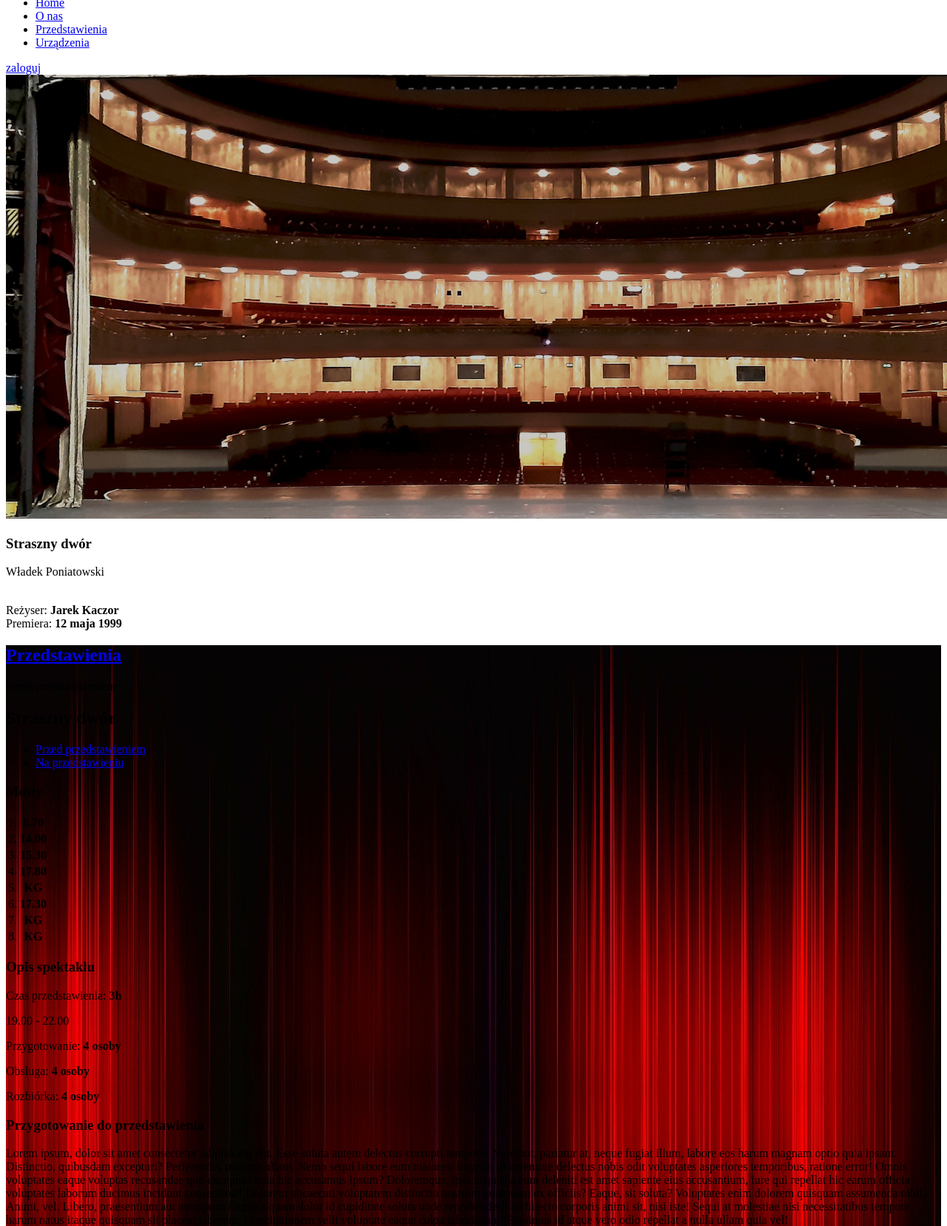
After one commit to dpetasz/napedowcy-tw.wordpress, a PHP site: page /themes/napedowcy-tw/performance.html in a window 1280 px wide; the page is wider, and only the part inside the window is pictured. The commit adds this page. Shown: the part 333-1990 px from the top of that part at 74% size. Run offline with PHP 8.4, Linux system fonts and the light colour scheme; grey boxes are pictures that could not be loaded.

Commit message:
completed the implementation of the banner

```diff
--- a/mu-plugins/napedowcy-post-types.php
+++ b/mu-plugins/napedowcy-post-types.php
@@ -22,7 +22,8 @@ function napedowcy_post_types(){
             'edit_item' => 'Edytuj przedstawienie',
             'all_items' => 'Wszystkie przedstawienia',
             'singular_name' => 'Przedstawienie',
-        ),'taxonomies'  => array( 'category' ),
+        ),
+        'taxonomies'  => array( 'category' ),
         'menu_icon' => 'dashicons-format-audio'
     ) );
     register_post_type( 'slider', array(
--- /dev/null
+++ b/themes/napedowcy-tw/performance.html
@@ -0,0 +1,228 @@
+<!DOCTYPE html>
+<html lang="pl">
+  <head>
+    <meta charset="UTF-8" />
+    <meta name="viewport" content="width=device-width, initial-scale=1.0" />
+    <title>napedowcy-tw</title>
+    <link
+      href="https://fonts.googleapis.com/css2?family=Open+Sans:wght@300;400;600;700&family=Roboto:wght@100;300;400;500;700&display=swap"
+      rel="stylesheet"
+    />
+  </head>
+
+  <body>
+    <div class="site-header">
+      <div class="site-header__main-content wrapper">
+        <div class="site-header__logo">
+          <img src="assets/images/icons/Logo-Nap.svg" />
+        </div>
+        <div class="site-header__menu-icon">
+          <div class="site-header__menu-icon__middle"></div>
+        </div>
+        <div class="site-header__menu-content">
+          <div class="primary-nav">
+            <ul>
+              <li><a href="index.html" class="primary-nav--orange">Home</a></li>
+              <li>
+                <a href="aboutUs.html" class="primary-nav--white">O nas</a>
+              </li>
+              <li>
+                <a href="performances.html" class="primary-nav--white"
+                  >Przedstawienia</a
+                >
+              </li>
+              <li>
+                <a href="#equipment" class="primary-nav--white">Urządzenia</a>
+              </li>
+            </ul>
+          </div>
+          <div class="site-header__btn-container">
+            <a href="#" class="btn btn--small">zaloguj</a>
+          </div>
+        </div>
+      </div>
+    </div>
+
+    <div class="page-baner">
+      <picture>
+        <source
+          srcset="assets/images/stage--high-1920-500.jpg"
+          media="(min-width: 1981px)"
+        />
+        <source
+          srcset="assets/images/stage--large-1920-500.jpg"
+          media="(min-width: 1441px)"
+        />
+        <source
+          srcset="assets/images/stage--medium-1450-600.jpg"
+          media="(min-width: 990px)"
+        />
+        <source
+          srcset="assets/images/stage--small-980-500.jpg"
+          media="(min-width: 640px)"
+        />
+        <img
+          src="assets/images/stage--smaller-650-400.jpg"
+          alt="welcome"
+          class="page-baner__image"
+        />
+      </picture>
+      <div class="page-baner__text-content">
+        <div class="wrapper">
+          <div class="wrapper__text-content">
+            <h3 class="page-baner__title page-baner__title-subpage">
+              Straszny dwór
+            </h3>
+            <p class="page-baner__subtitle-subpage page-baner-subpage">
+              Władek Poniatowski
+            </p>
+            <p class="page-baner__description-performance page-baner-subpage">
+              <strong></strong> <br />
+              Reżyser: <strong>Jarek Kaczor</strong> <br />
+              Premiera: <strong>12 maja 1999</strong>
+            </p>
+          </div>
+        </div>
+      </div>
+    </div>
+
+    <div
+      class="site-performance"
+      style="background-image: url(assets/images/kurtyna--small.jpg);"
+    >
+      <div class="site-performance__container wrapper">
+        <div class="site-performance__main-content">
+          <div class="site-performance__top-content">
+            <h2>
+              <a href="performances.html">Przedstawienia</a>
+            </h2>
+            <p>Przed przedstawieniem</p>
+          </div>
+          <div class="site-performance__links-content">
+            <div class="page-links">
+              <h2>
+                Straszny dwór
+              </h2>
+              <ul>
+                <li class="">
+                  <a href="performance.html">Przed przedstawieniem</a>
+                </li>
+                <li class="page-links--current">
+                  <a href="atThePerformance.html">Na przedstawieniu</a>
+                </li>
+              </ul>
+            </div>
+          </div>
+          <div class="site-performance__description-content">
+            <div>
+              <h3>Mosty</h3>
+              <table>
+                <tr>
+                  <td>1.</td>
+                  <th>8.70</th>
+                </tr>
+                <tr>
+                  <td>2.</td>
+                  <th>14.00</th>
+                </tr>
+                <tr>
+                  <td>3.</td>
+                  <th>15.30</th>
+                </tr>
+                <tr>
+                  <td>4.</td>
+                  <th>17.80</th>
+                </tr>
+                <tr>
+                  <td>5.</td>
+                  <th>KG</th>
+                </tr>
+                <tr>
+                  <td>6.</td>
+                  <th>17.30</th>
+                </tr>
+                <tr>
+                  <td>7.</td>
+                  <th>KG</th>
+                </tr>
+                <tr>
+                  <td>8.</td>
+                  <th>KG</th>
+                </tr>
+              </table>
+            </div>
+            <div>
+              <h3>Opis spektaklu</h3>
+              <p>Czas przedstawienia: <b>3h</b></p>
+              <p>19.00 - 22.00</p>
+              <p>Przygotowanie: <b>4 osoby</b></p>
+              <p>Obsługa: <b>4 osoby</b></p>
+              <p>Rozbiórka: <b>4 osoby</b></p>
+            </div>
+          </div>
+          <div class="site-performance__text-content">
+            <h3>Przygotowanie do przedstawienia</h3>
+            <p>
+              Lorem ipsum, dolor sit amet consectetur adipisicing elit. Esse
+              soluta autem delectus corrupti tempore! Nesciunt, pariatur at,
+              neque fugiat illum, labore eos harum magnam optio quia ipsam.
+              Distinctio, quibusdam excepturi? Perferendis, minima ullam. Nemo
+              sequi labore eum maiores. Impedit id inventore delectus nobis odit
+              voluptates asperiores temporibus, ratione error! Omnis voluptates
+              eaque voluptas recusandae quo excepturi quia hic accusamus ipsum?
+              Doloremque, ipsa neque ea eum deleniti est amet sapiente eius
+              accusantium, iure qui repellat hic earum officia voluptates
+              laborum ducimus incidunt consectetur! Dolorem obcaecati voluptatem
+              distinctio nostrum numquam ex officiis? Eaque, sit soluta?
+              Voluptates enim dolorem quisquam assumenda nihil. Animi, vel.
+              Libero, praesentium aut numquam facere a quam dolor id cupiditate
+              soluta unde reprehenderit architecto corporis animi sit, nisi
+              iste! Sequi at molestiae nisi necessitatibus tempore harum natus
+              itaque quisquam sit placeat laborum, exercitationem velit
+              voluptate eaque culpa laboriosam! Possimus id atque vero odio
+              repellat a nulla ullam quia vel!
+            </p>
+          </div>
+        </div>
+      </div>
+    </div>
+
+    <div class="site-footer">
+      <div class="site-footer__container wrapper">
+        <div class="site-footer__main">
+          <div class="site-footer__logo">
+            <img src="assets/images/icons/Logo-Nap.svg" />
+          </div>
+          <div class="site-footer__nav site-footer__order">
+            <ul>
+              <li><a href="index.html" class="site-footer--orange">Home</a></li>
+              <li>
+                <a href="aboutUs.html" class="site-footer--white">O nas</a>
+              </li>
+              <li>
+                <a href="#performances" class="site-footer--white"
+                  >Przedstawienia</a
+                >
+              </li>
+              <li>
+                <a href="#equipment" class="site-footer--white">Urządzenia</a>
+              </li>
+            </ul>
+          </div>
+
+          <div class="site-footer__contact">
+            <p>
+              Kontakt z nami: <br />tel. 22 6920457 <br />
+              napedowcy@teatrwielki.pl
+            </p>
+          </div>
+        </div>
+        <div class="site-footer__copyright">
+          <p>
+            Copyright &copy; 2020 dpetasz@gmail.com
+          </p>
+        </div>
+      </div>
+    </div>
+  </body>
+</html>
--- a/themes/napedowcy-tw/src/assets/css/styles.css
+++ b/themes/napedowcy-tw/src/assets/css/styles.css
@@ -3,7 +3,7 @@
 @import "base/_global";
 @import "base/_mixins";
 @import "modules/_color";
-@import "modules/_page-baner";
+@import "modules/_page-banner";
 @import "modules/_btn";
 @import "modules/_wrapper";
 @import "modules/_page-section";
```
Also changed, not shown: themes/napedowcy-tw/front-page.php (+4 -19 lines), themes/napedowcy-tw/functions.php (+128 -2 lines), themes/napedowcy-tw/page.php (+1 -20 lines), themes/napedowcy-tw/single-device.php (+1 -18 lines), themes/napedowcy-tw/single.php (+5 -19 lines), themes/napedowcy-tw/src/assets/css/modules/_page-banner.css (renamed from themes/napedowcy-tw/src/assets/css/modules/_page-baner.css, +24 -5 lines), uploads/2020/05/TW-smaller-650x400.jpg, uploads/2020/05/pod-zapadniami-1-1920x400.jpg, uploads/2020/05/pod-zapadniami-3-1-1024x347.jpg (added), uploads/2020/05/pod-zapadniami-3-1-150x150.jpg (added), uploads/2020/05/pod-zapadniami-3-1-1536x520.jpg (added), uploads/2020/05/pod-zapadniami-3-1-1920x400.jpg (added), uploads/2020/05/pod-zapadniami-3-1-300x102.jpg (added), uploads/2020/05/pod-zapadniami-3-1-768x260.jpg (added), 2 more files.
